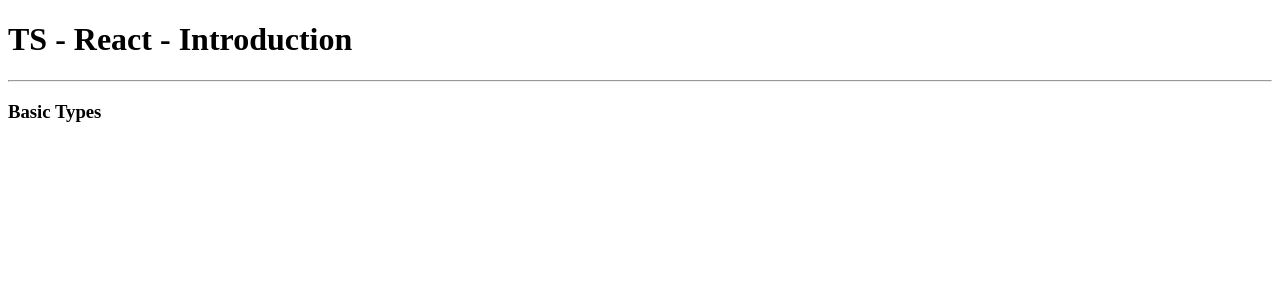
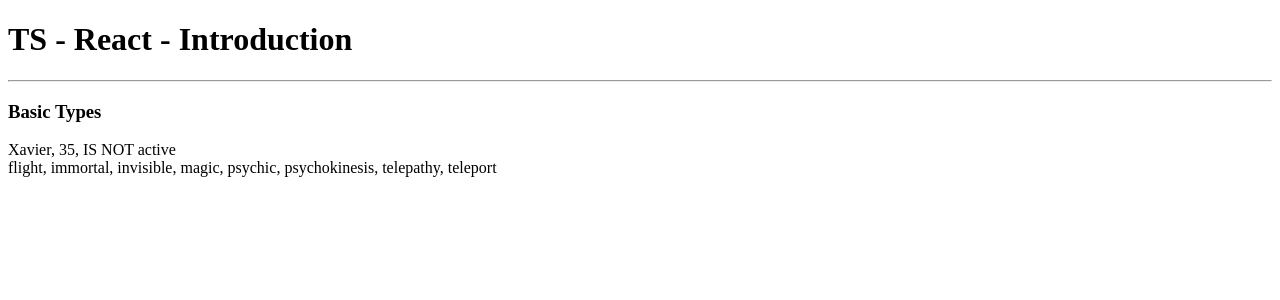
Before and after one commit to x30705/react-native-learning-01, a React (Create React App) app: page / in a window 1280 px wide. Shown: the top 300 px of the page. Built offline with nearby package versions, Linux system fonts and the light colour scheme.

Commit message:
Basic types.

```diff
--- a/src/typescript/TiposBasicos.tsx
+++ b/src/typescript/TiposBasicos.tsx
@@ -1,7 +1,24 @@
 export const BasicTypes = () => {
+
+    const name: string | number = 'Xavier';
+    const age: number = 35;
+    const active: boolean = false;
+
+    // Array of elemenents of any (mixed) type.
+    const anyPowers = [];
+
+    // Array of strings.
+    const superPowers: string[] = ['flight', 'immortal', 'invisible', 'magic', 'psychic', 'psychokinesis', 'telepathy', 'teleport'];
+
+    // Array of strings and numbers.
+    const randomPowers: (string | number)[] = [];
+
   return (
     <div className="mt-2">
         <h3>Basic Types</h3>
+        {name}, {age}, {(active) ? 'IS active' : 'IS NOT active'}
+      <br/>
+      {superPowers.join(', ')}
     </div>
   )
 }
```
